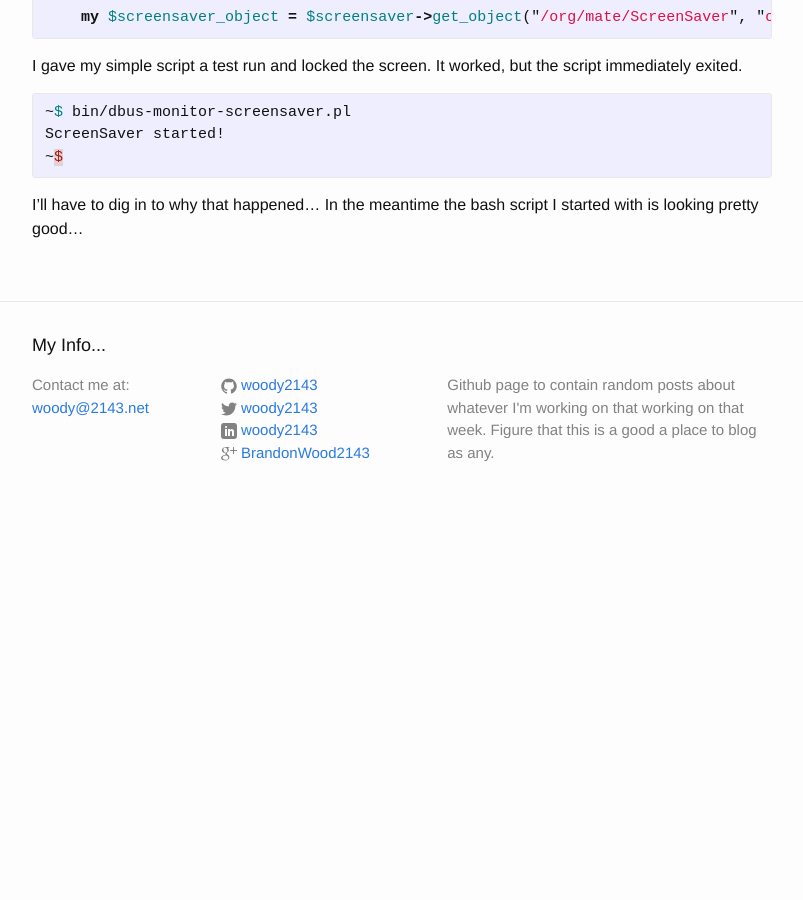
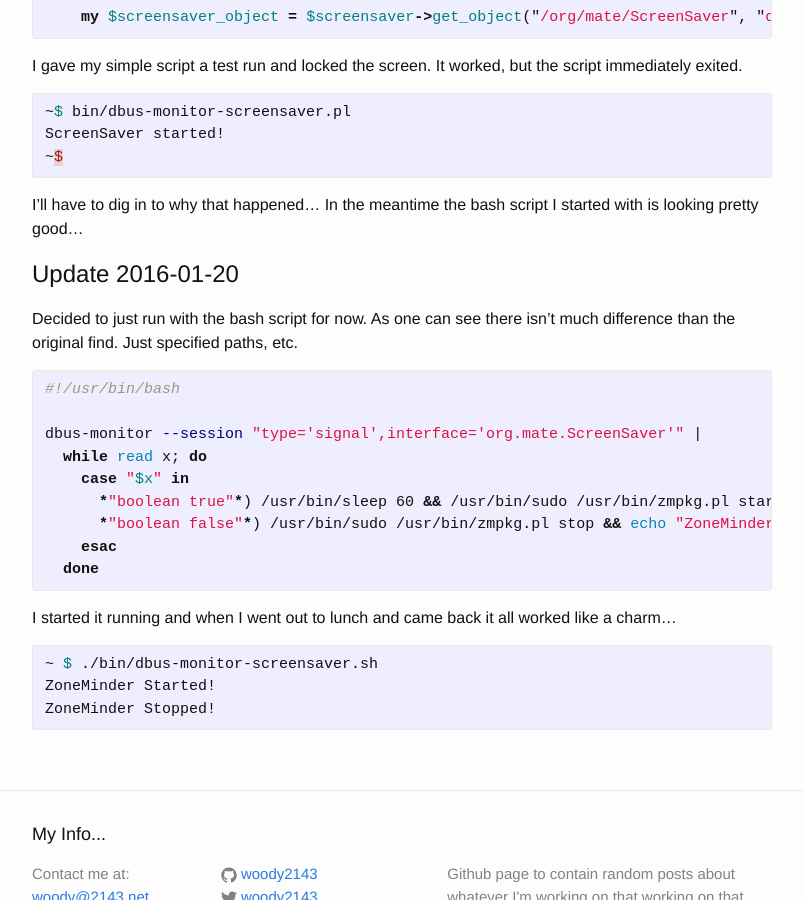
Before and after one commit to Woody2143/woody2143.github.io, a Jekyll site: the page built from _posts/2016-01-19-running-scripts-on-screen-lockunlock.markdown, in a window 1280 px wide and 900 px high, scrolled down 2581 px. Shown: the whole window, without its empty margins (238-1041 px from the left). Built offline with Jekyll 4.4.1, drawn with Linux system fonts in a browser that asks for light colours; before the commit the page ends 3105 px from its top, so only the background shows below that.

Commit message:
update after getting it working

```diff
--- a/_posts/2016-01-19-running-scripts-on-screen-lockunlock.markdown
+++ b/_posts/2016-01-19-running-scripts-on-screen-lockunlock.markdown
@@ -130,3 +130,28 @@ ScreenSaver started!
 {% endhighlight %}
 
 I'll have to dig in to why that happened... In the meantime the bash script I started with is looking pretty good...
+
+
+# Update 2016-01-20
+
+Decided to just run with the bash script for now. As one can see there isn't much difference than the original find. Just specified paths, etc.
+
+{% highlight sh %}
+#!/usr/bin/bash
+
+dbus-monitor --session "type='signal',interface='org.mate.ScreenSaver'" |
+  while read x; do
+    case "$x" in
+      *"boolean true"*) /usr/bin/sleep 60 && /usr/bin/sudo /usr/bin/zmpkg.pl start && echo "ZoneMinder Started!";;
+      *"boolean false"*) /usr/bin/sudo /usr/bin/zmpkg.pl stop && echo "ZoneMinder Stopped!";;
+    esac
+  done
+{% endhighlight %}
+
+I started it running and when I went out to lunch and came back it all worked like a charm...
+
+{% highlight sh %}
+~ $ ./bin/dbus-monitor-screensaver.sh
+ZoneMinder Started!
+ZoneMinder Stopped!
+{% endhighlight %}
```
